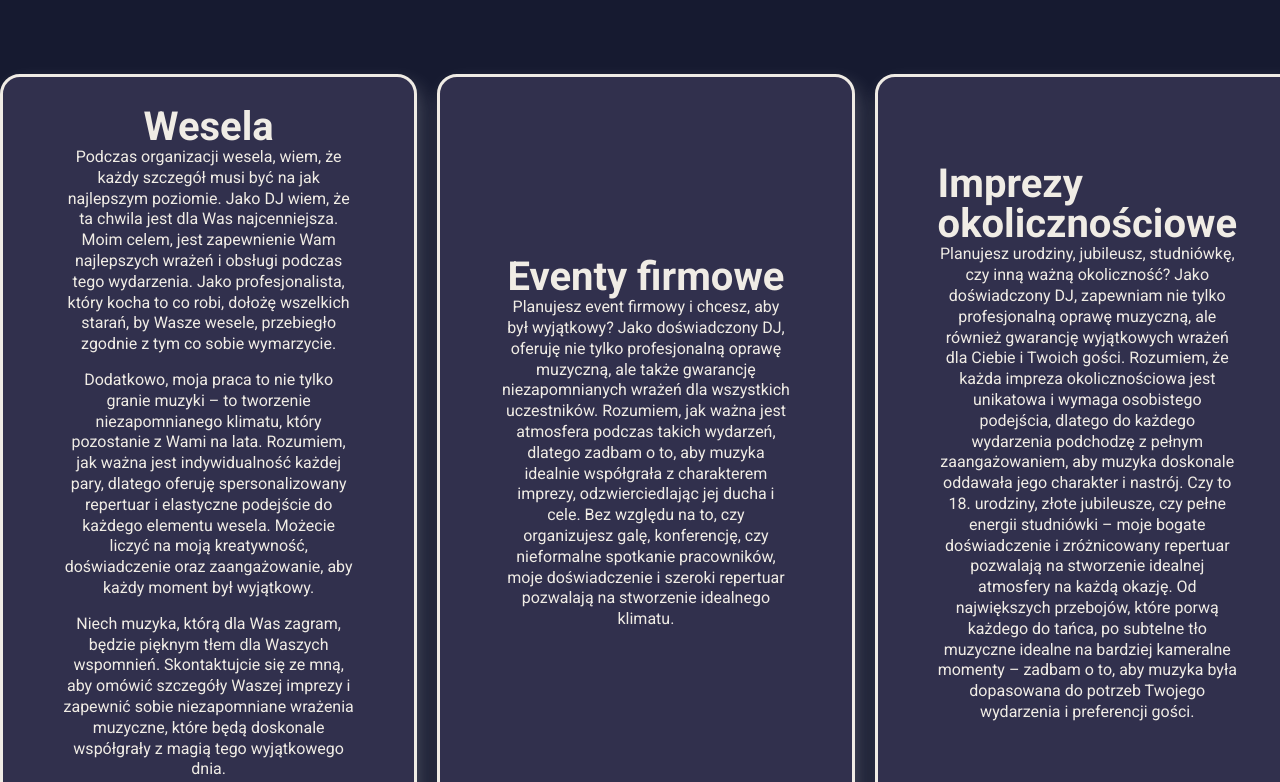
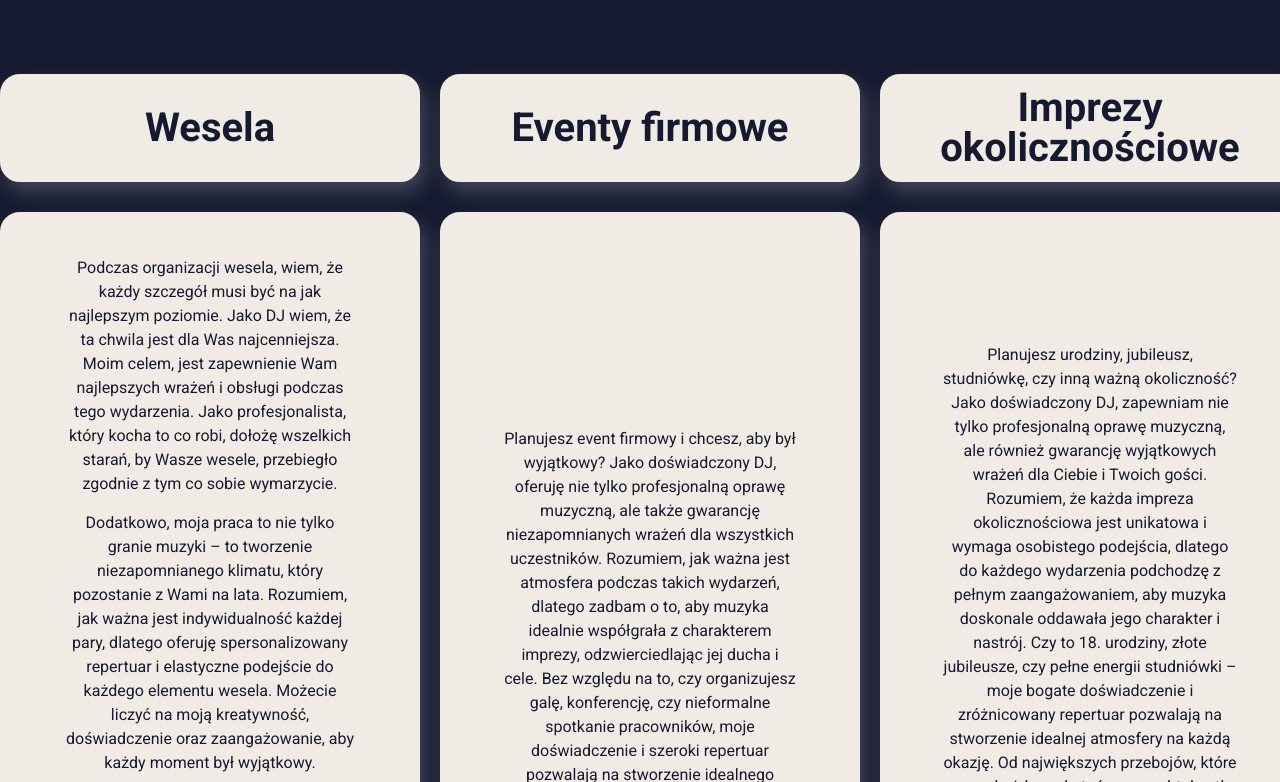
Before and after one commit to patryk-pi/Baby_Feed, a Next.js app: page / in a window 1280 px wide. Shown: the part 918-1700 px from the top of the page. Built offline with nearby package versions, Linux system fonts and the light colour scheme.

Commit message:
changes in Event component, separating header from text

```diff
--- a/src/components/Hero/components/Event.tsx
+++ b/src/components/Hero/components/Event.tsx
@@ -8,10 +8,15 @@ type EventProps = {
 const Event = ({ title, text1, text2, text3 }: EventProps) => {
     return (
         <section className="event">
-            <h3 className="event__title">{title}</h3>
-            <p className="event__text">{text1}</p>
-            {text2 && <p className="event__text">{text2}</p>}
-            {text3 && <p className="event__text">{text3}</p>}
+            <div className="event__title">
+                {" "}
+                <h3>{title}</h3>
+            </div>
+            <div className="event__text">
+                <p>{text1}</p>
+                {text2 && <p>{text2}</p>}
+                {text3 && <p>{text3}</p>}
+            </div>
         </section>
     );
 };
--- a/src/components/Hero/components/_event.scss
+++ b/src/components/Hero/components/_event.scss
@@ -2,25 +2,49 @@
     width: $container-width;
     display: flex;
     flex-direction: column;
-    justify-content: center;
+    justify-content: flex-start;
     align-items: center;
-    background-color: $color-secondary;
-    color: $color-white;
-    border: 3px solid $color-white;
-    border-radius: 20px;
-    padding: 3rem 6rem;
-    margin-bottom: 3rem;
-    box-shadow: 5px 10px 20px rgba(255, 255, 255, 0.2);
 
     &__title {
         font-size: 4em;
         font-weight: 700;
+        background-color: #f0ece5;
+        color: $color-primary;
+        border: 3px solid $color-white;
+        border-radius: 20px;
+        // padding: 3rem 6rem;
+        margin-bottom: 3rem;
+        box-shadow: 5px 10px 20px rgba(255, 255, 255, 0.2);
+        width: 100%;
+        text-align: center;
+        height: 13rem;
+        display: flex;
+        justify-content: center;
+        align-items: center;
     }
 
     &__text {
         text-align: center;
         font-size: 1.6rem;
-        margin-bottom: 1.5rem;
-        line-height: 1.3;
+
+        background-color: #f0ece5;
+        color: $color-primary;
+        border: 3px solid $color-white;
+        border-radius: 20px;
+        padding: 3rem 6rem;
+        margin-bottom: 3rem;
+        box-shadow: 5px 10px 20px rgba(255, 255, 255, 0.2);
+        width: 100%;
+        text-align: center;
+        height: 100%;
+        display: flex;
+        flex-direction: column;
+        justify-content: center;
+        align-items: center;
+
+        p {
+            margin-bottom: 1.5rem;
+            line-height: 1.5;
+        }
     }
 }
```
